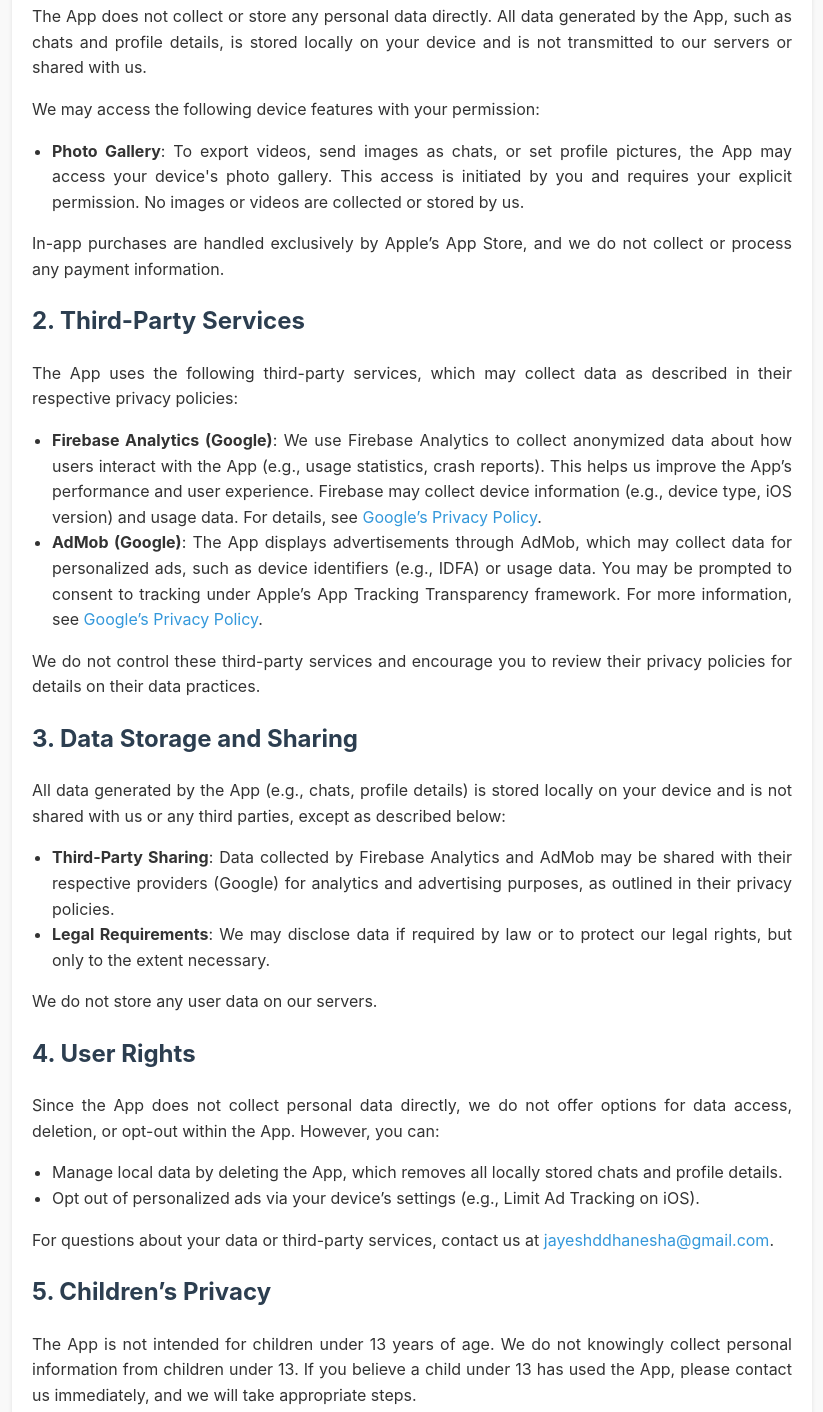
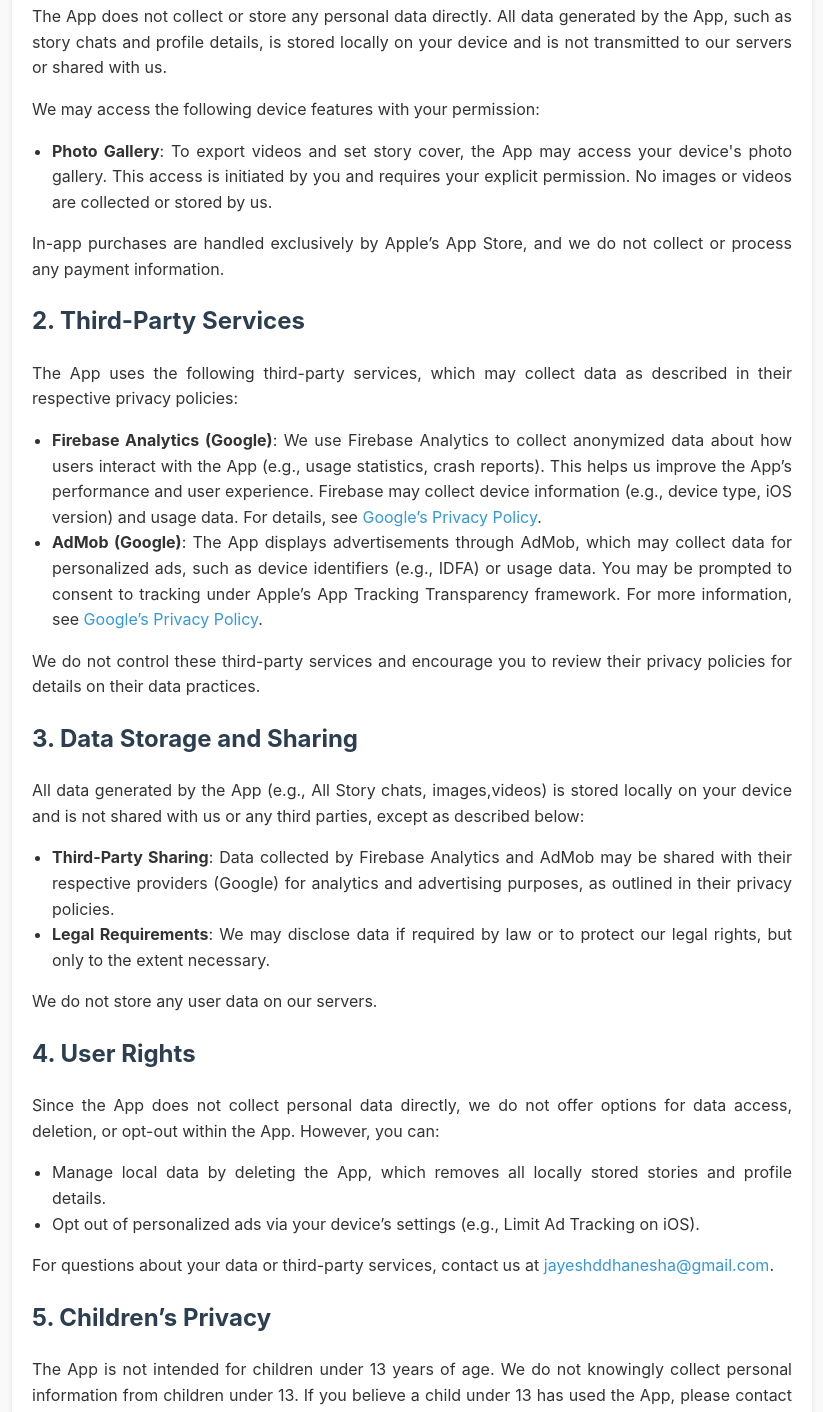
Before and after one commit to jayeshdddhanesha-wq/app-privacy, a plain HTML site: page index.html in a window 1280 px wide. Shown: the part 317-1729 px from the top of the page, without its empty margins (228-1051 px from the left). Drawn offline with Linux system fonts and the light colour scheme.

Commit message:
Update index.html

```diff
--- a/index.html
+++ b/index.html
@@ -106,10 +106,10 @@ lists */
         <p>Texting Story Text Yourself ("the App") is developed by Jayesh Dhanesha ("we," "us," or "our"). This Privacy Policy explains how we handle your information when you use our App, in compliance with applicable laws and Apple's App Store requirements. We are committed to protecting your privacy.</p>
 
         <h2>1. Data We Collect</h2>
-        <p>The App does not collect or store any personal data directly. All data generated by the App, such as chats and profile details, is stored locally on your device and is not transmitted to our servers or shared with us.</p>
+        <p>The App does not collect or store any personal data directly. All data generated by the App, such as story chats and profile details, is stored locally on your device and is not transmitted to our servers or shared with us.</p>
         <p>We may access the following device features with your permission:</p>
         <ul>
-            <li><strong>Photo Gallery</strong>: To export videos, send images as chats, or set profile pictures, the App may access your device's photo gallery. This access is initiated by you and requires your explicit permission. No images or videos are collected or stored by us.</li>
+            <li><strong>Photo Gallery</strong>: To export videos and set story cover, the App may access your device's photo gallery. This access is initiated by you and requires your explicit permission. No images or videos are collected or stored by us.</li>
         </ul>
         <p>In-app purchases are handled exclusively by Apple’s App Store, and we do not collect or process any payment information.</p>
 
@@ -122,7 +122,7 @@ lists */
         <p>We do not control these third-party services and encourage you to review their privacy policies for details on their data practices.</p>
 
         <h2>3. Data Storage and Sharing</h2>
-        <p>All data generated by the App (e.g., chats, profile details) is stored locally on your device and is not shared with us or any third parties, except as described below:</p>
+        <p>All data generated by the App (e.g., All Story chats, images,videos) is stored locally on your device and is not shared with us or any third parties, except as described below:</p>
         <ul>
             <li><strong>Third-Party Sharing</strong>: Data collected by Firebase Analytics and AdMob may be shared with their respective providers (Google) for analytics and advertising purposes, as outlined in their privacy policies.</li>
             <li><strong>Legal Requirements</strong>: We may disclose data if required by law or to protect our legal rights, but only to the extent necessary.</li>
@@ -132,7 +132,7 @@ lists */
         <h2>4. User Rights</h2>
         <p>Since the App does not collect personal data directly, we do not offer options for data access, deletion, or opt-out within the App. However, you can:</p>
         <ul>
-            <li>Manage local data by deleting the App, which removes all locally stored chats and profile details.</li>
+            <li>Manage local data by deleting the App, which removes all locally stored stories and profile details.</li>
             <li>Opt out of personalized ads via your device’s settings (e.g., Limit Ad Tracking on iOS).</li>
         </ul>
         <p>For questions about your data or third-party services, contact us at <a href="mailto:jayeshddhanesha@gmail.com">jayeshddhanesha@gmail.com</a>.</p>
```
